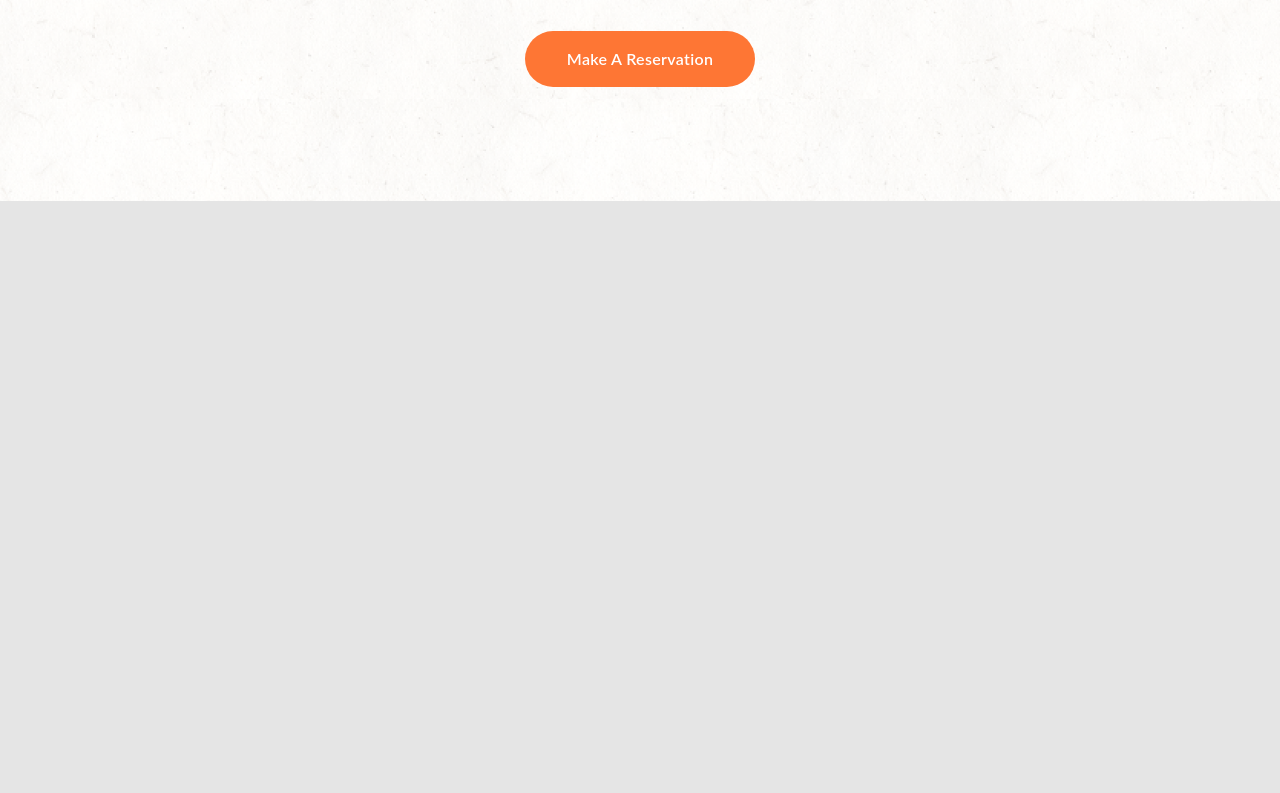
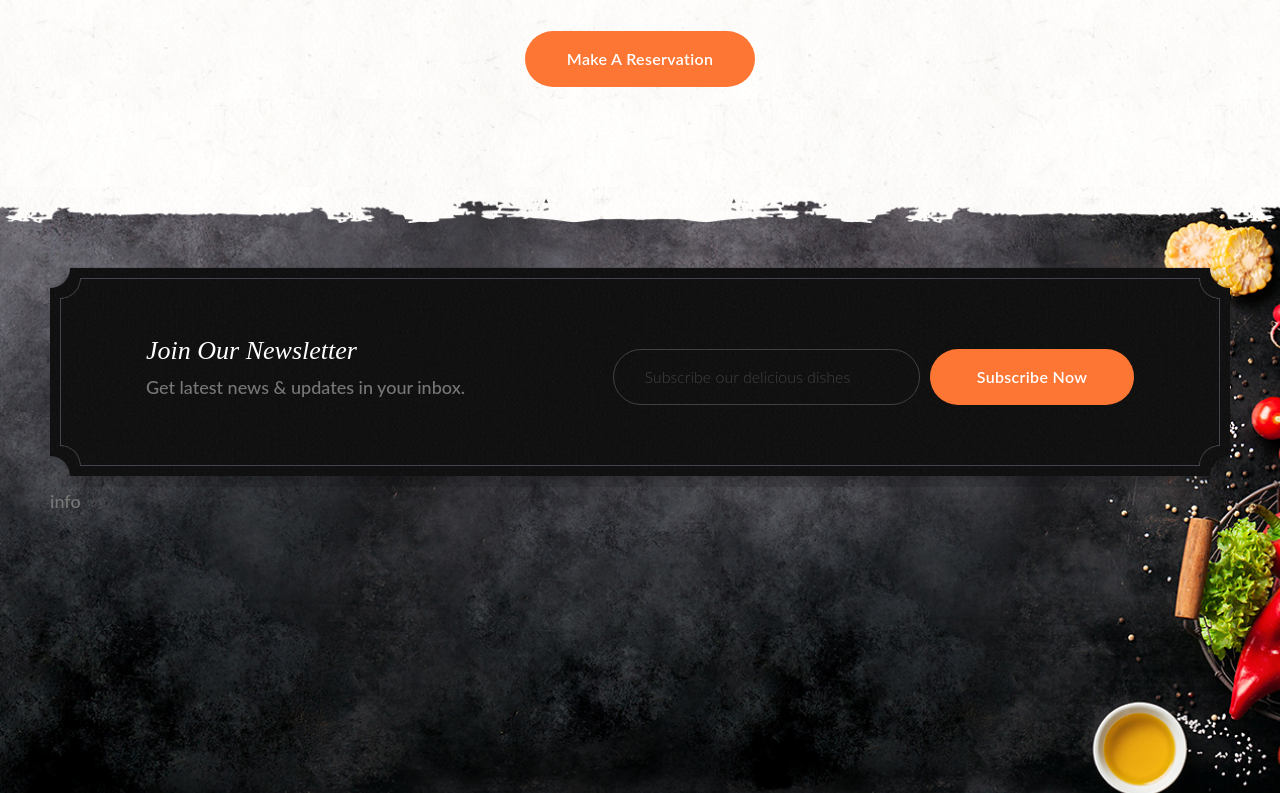
Before and after one commit to Jisap/Bistro-Restaurant, a React (Vite) app: page / in a window 1280 px wide. Shown: the part 4701-5494 px from the top of the page. Before the commit the page ends 4902 px from the top, so only its background shows below. Built offline with nearby package versions, Linux system fonts and the light colour scheme.

Commit message:
newsletter

```diff
--- a/src/components/Footer.jsx
+++ b/src/components/Footer.jsx
@@ -1,8 +1,28 @@
 import React from 'react'
+import Newsletter from './Newsletter';
+import Copyright from './Copyright';
+import Socials from './Socials';
+import { footerData} from '../data'
+import { motion } from 'framer-motion';
+import { fadeIn, staggerContainer } from '../variants';
+
 
 const Footer = () => {
+
+  const { contact, hours, social} = footerData
+
   return (
-    <div>Footer</div>
+    <footer className='relative top-96 z-20 bg-dark lg:bg-transparent lg:min-h-[620px] lg:bg-footer lg:bg-center lg:bg-no-repeat pt-20'>
+      <div className='container mx-auto h-full'>
+        {/* newsletter & info */}
+        <div>
+          {/* newsletter */}
+          <Newsletter />
+          {/* info */}
+          <div>info</div>
+        </div>
+      </div>
+    </footer>
   )
 }
 
--- a/src/components/Newsletter.jsx
+++ b/src/components/Newsletter.jsx
@@ -1,7 +1,33 @@
 import React from 'react';
+import { newsletterData } from '../data'
 
 const Newsletter = () => {
-  return <div>Newsletter</div>;
+
+  const { title, subtitle, placeholder, btnText } = newsletterData
+
+  return (
+    <div className='bg-none lg:bg-newsletter lg:bg-cover lg:h-[220px] lg:bg-center lg:px-24 xl:bg-auto'>
+      <div className='flex flex-col lg:flex-row justify-between items-center h-full'>
+        {/* title & subtitle */}
+        <div className='text-center lg:text-left mb-4'>
+          <h3 className='text-[26px] font-primary italic text-white capitalize mb-2'>{title}</h3>
+          <p>{subtitle}</p>
+        </div>
+        {/* form */}
+        <form className='flex flex-col lg:flex-row lg:gap-x-[10px] gap-y-4'>
+          <input
+            type="text"
+            placeholder={placeholder}
+            className='input bg-transparent placeholder:font-light placeholder:text-white/20 text-white focus:ring-1
+             focus:ring-accent border border-white/20 transition-all'
+          />
+          <button className='btn capitalize w-full lg:max-w-[204px]'>
+            {btnText}
+          </button>
+        </form>
+      </div>
+    </div>
+  )
 };
 
 export default Newsletter;
```
